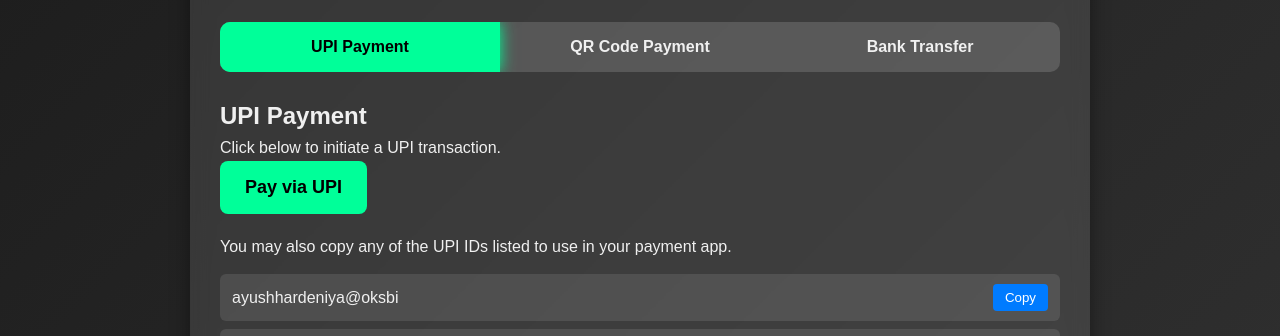
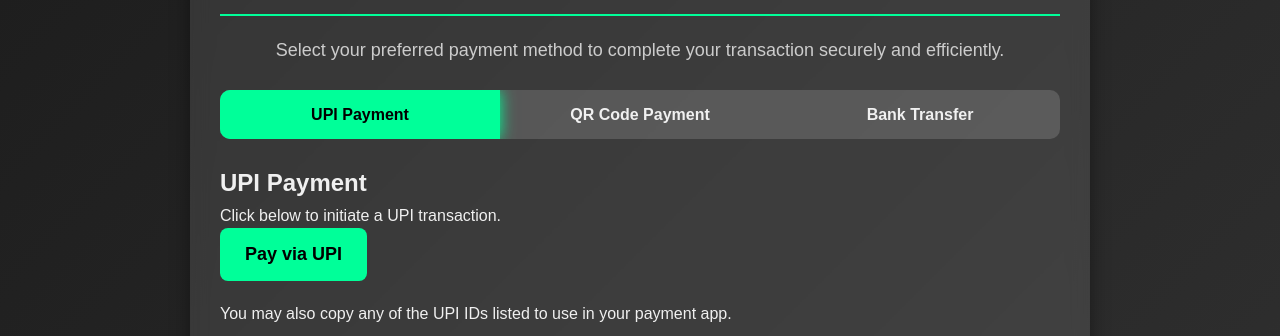
Before and after one commit to ayushHardeniya/SecurePay, a plain HTML site: page index.html in a window 1280 px wide. Shown: the part 434-770 px from the top of the page. Drawn offline with Linux system fonts and the light colour scheme.

Commit message:
Update index.html

```diff
--- a/index.html
+++ b/index.html
@@ -285,6 +285,8 @@
     <span>aHPay</span> ||
     </h1>
     <h2> Powered By ayushHardeniya</h2>
+    <br>
+    <div style="height: 2px; background-color: #00ff99; width: 100%; margin: 20px 0;"></div>
     <p class="description">Select your preferred payment method to complete your transaction securely and efficiently.</p>
 
     <!-- Tabs -->
```
